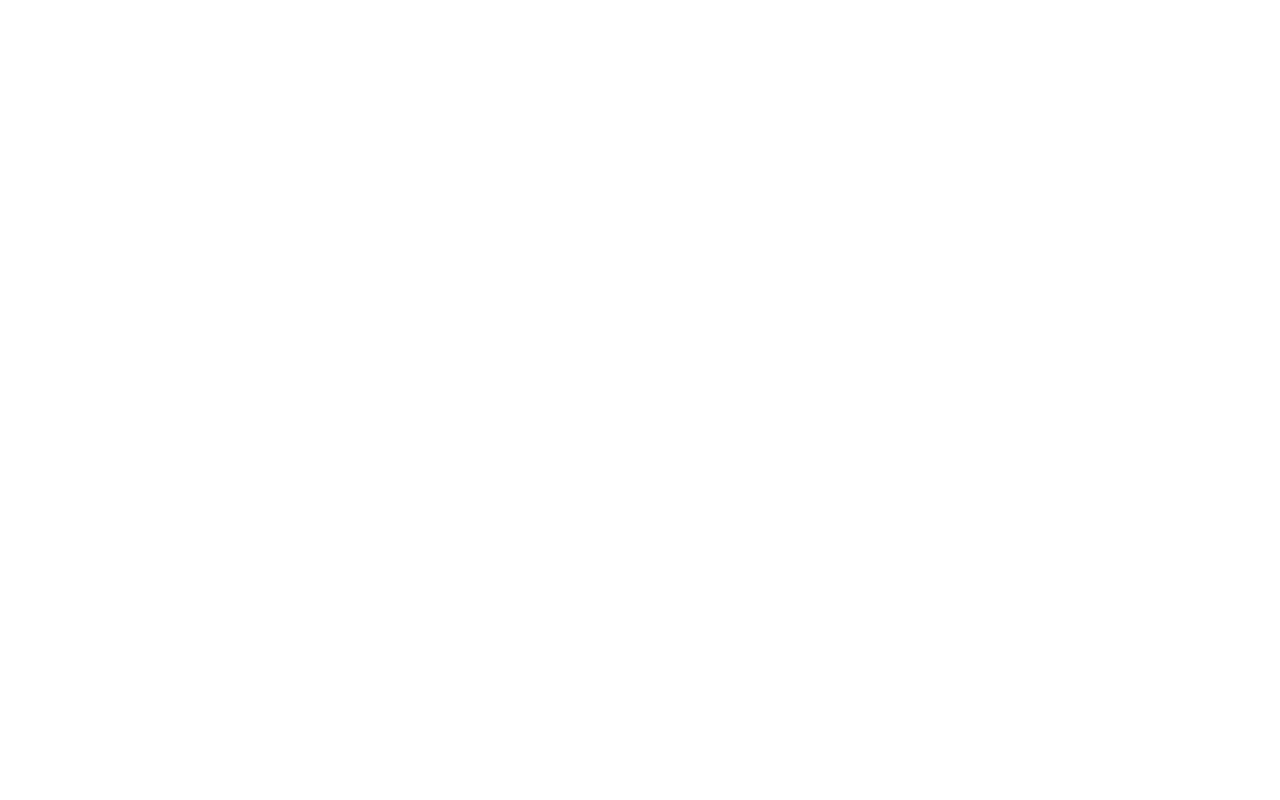
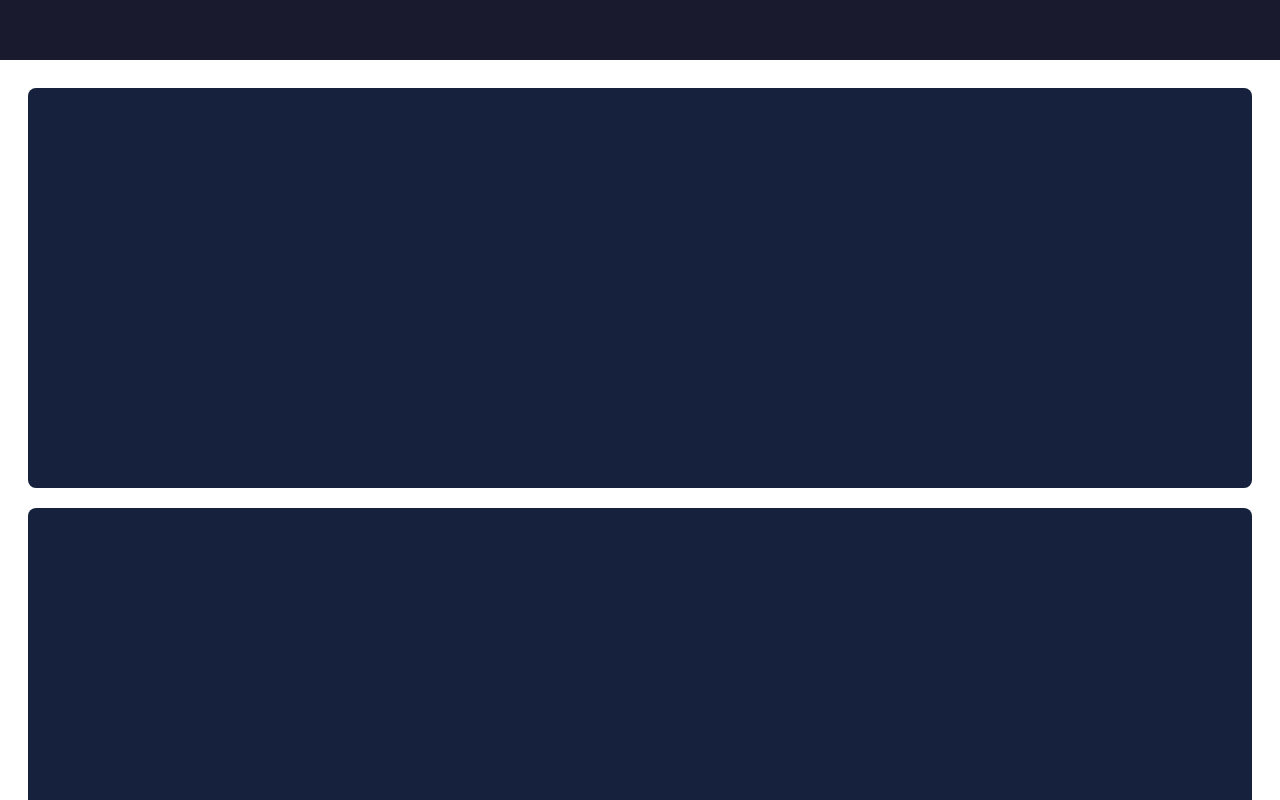
Before and after one commit to sysgmnet/web, a plain HTML site: page index.html in a window 1280 px wide. Shown: the top 800 px of the page. Drawn offline with Linux system fonts and the light colour scheme.

Commit message:
added a base

```diff
--- a/index.html
+++ b/index.html
@@ -7,6 +7,8 @@
     <link rel="stylesheet" href="style.css">
 </head>
 <body>
+     <div class="up-panel">
+     </div>
     <div class="main-body">
 
         <div class="panel">
--- a/style.css
+++ b/style.css
@@ -0,0 +1,20 @@
+.up-panel {
+  position: fixed;
+  top: 0;
+  left: 0;
+  width: 100%;
+  height: 60px;
+  background: #1a1a2e;
+  z-index: 1000;
+}
+
+.main-body {
+  padding-top: 60px;
+}
+
+.panel {
+  height: 400px;
+  margin: 20px;
+  background: #16213e;
+  border-radius: 8px;
+}
```
